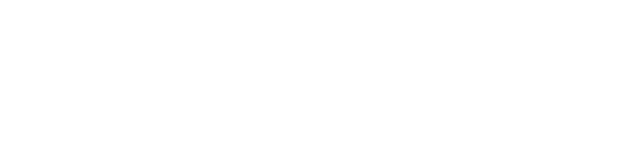
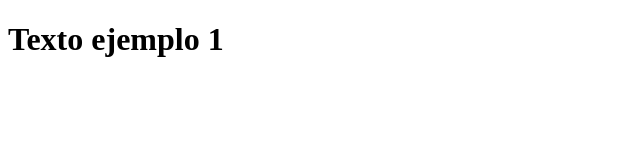
Before and after one commit to LauraSanchezLucas/lsl-geekshubs-fsd-val-html-css-170123, a plain HTML site: page index.html in a window 1280 px wide. Shown: the whole page, without its empty margins (0-640 px from the left). Drawn offline with Linux system fonts and the light colour scheme.

Commit message:
Update index.html

```diff
--- a/index.html
+++ b/index.html
@@ -7,6 +7,7 @@
     <title>Document</title>
 </head>
 <body>
+    <h1>Texto ejemplo 1</h1>
 
 </body>
 </html>
```
